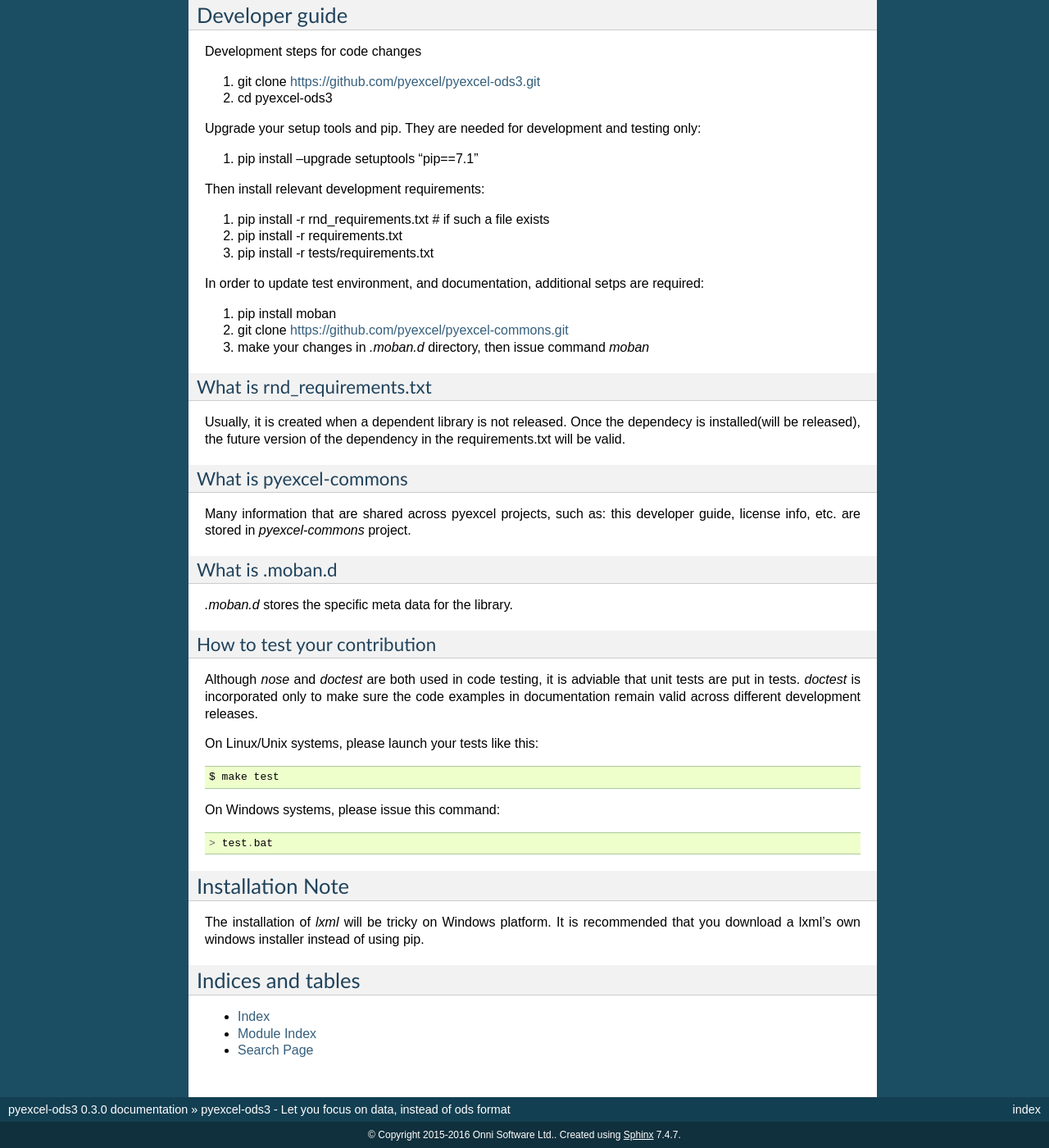
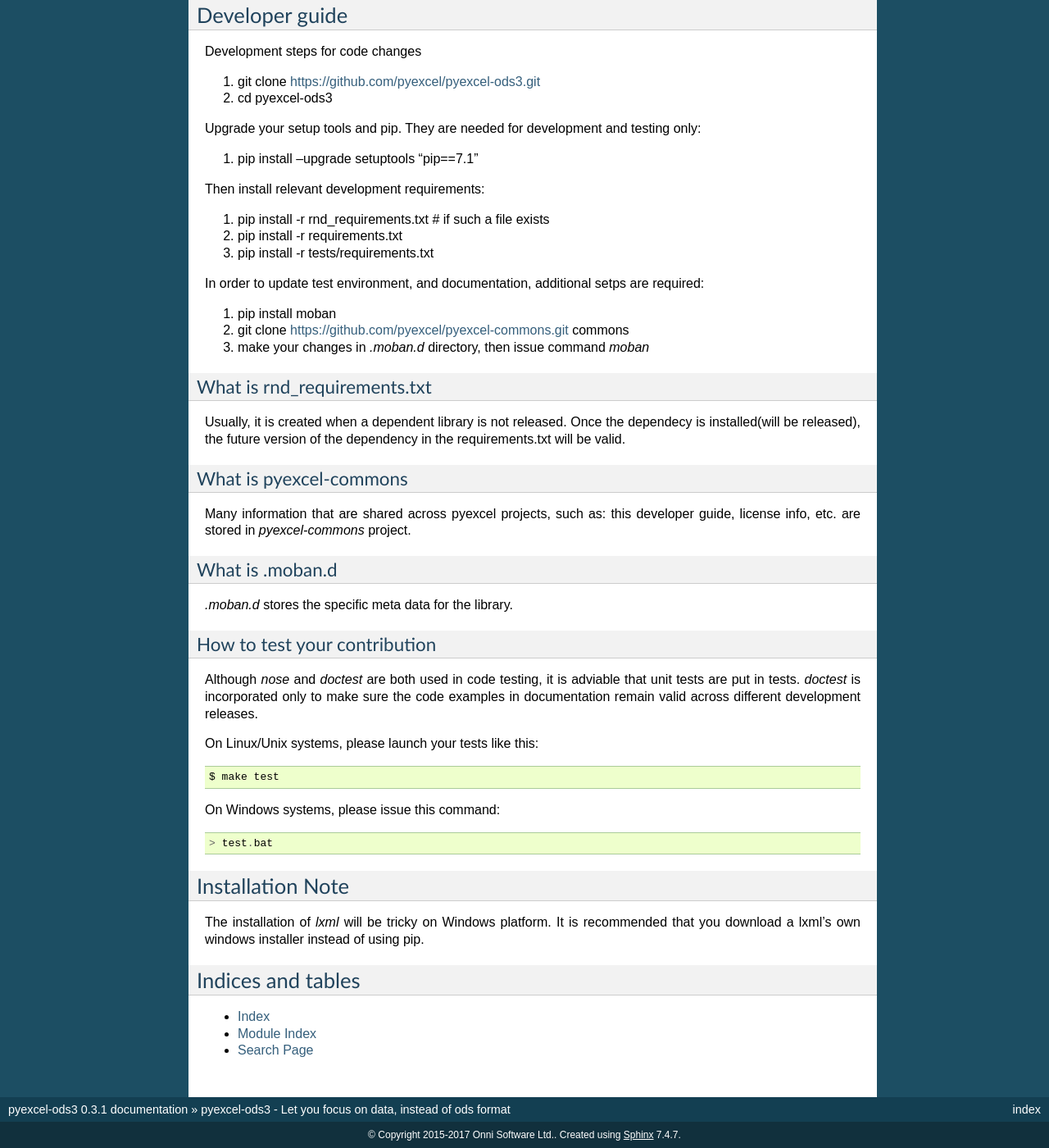
Before and after one commit to pyexcel/pyexcel-ods3, a Sphinx documentation site: the page built from docs/source/index.rst, in a window 1280 px wide and 1400 px high, scrolled down 3723 px. Shown: the whole window at 82% size. Built offline with Sphinx 7.4.7, drawn with Linux system fonts in a browser that asks for light colours; some of the changed text lies outside the part shown.

Commit message:
kick start 0.3.1

```diff
--- a/README.rst
+++ b/README.rst
@@ -297,7 +297,7 @@
 required:
 
 #. pip install moban
-#. git clone https://github.com/pyexcel/pyexcel-commons.git
+#. git clone https://github.com/pyexcel/pyexcel-commons.git commons
 #. make your changes in `.moban.d` directory, then issue command `moban`
 
 What is rnd_requirements.txt
--- a/docs/source/conf.py
+++ b/docs/source/conf.py
@@ -15,9 +15,9 @@
 master_doc = 'index'
 
 project = u'pyexcel-ods3'
-copyright = u'2015-2016 Onni Software Ltd.'
-version = '0.2.2'
-release = '0.3.0'
+copyright = u'2015-2017 Onni Software Ltd.'
+version = '0.3.0'
+release = '0.3.1'
 exclude_patterns = []
 pygments_style = 'sphinx'
 html_theme = 'default'
--- a/pyexcel_ods3.yaml
+++ b/pyexcel_ods3.yaml
@@ -1,8 +1,8 @@
 overrides: "pyexcel.yaml"
 name: "pyexcel-ods3"
 nick_name: ods3
-version: 0.3.0
-release: 0.2.2
+version: 0.3.1
+release: 0.3.0
 file_type: ods
 dependencies:
   - pyexcel-io>=0.3.0
--- a/pyexcel_ods3/__init__.py
+++ b/pyexcel_ods3/__init__.py
@@ -4,7 +4,7 @@
 
     The lower level ods file format handler using ezodf
 
-    :copyright: (c) 2015-2016 by Onni Software Ltd & its contributors
+    :copyright: (c) 2015-2017 by Onni Software Ltd & its contributors
     :license: New BSD License
 """
 # flake8: noqa
--- a/setup.py
+++ b/setup.py
@@ -10,7 +10,7 @@
 
 NAME = 'pyexcel-ods3'
 AUTHOR = 'C.W.'
-VERSION = '0.3.0'
+VERSION = '0.3.1'
 EMAIL = 'wangc_2011 (at) hotmail.com'
 LICENSE = 'New BSD'
 DESCRIPTION = (
```
Also changed, not shown: 2 other files.
